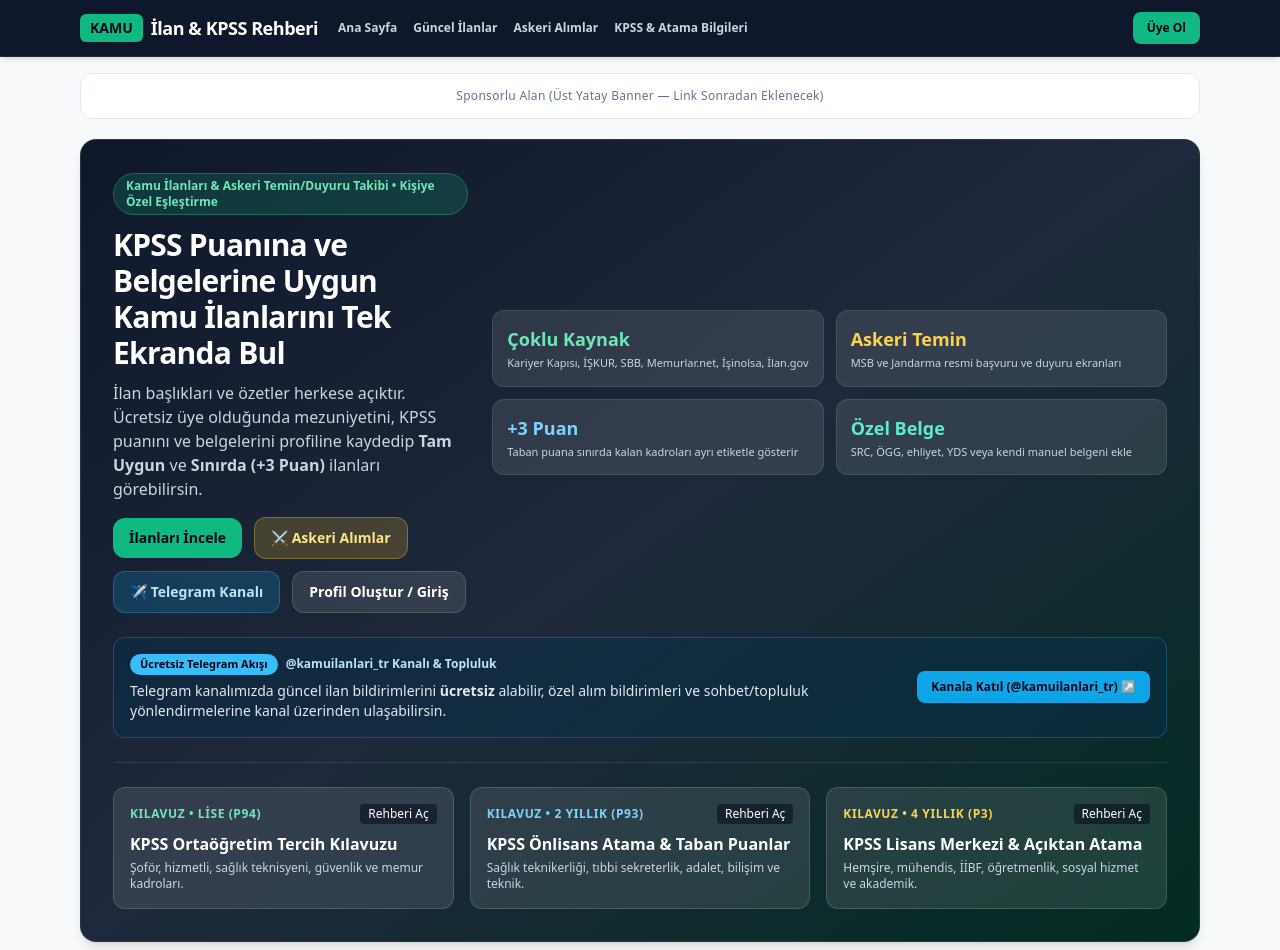
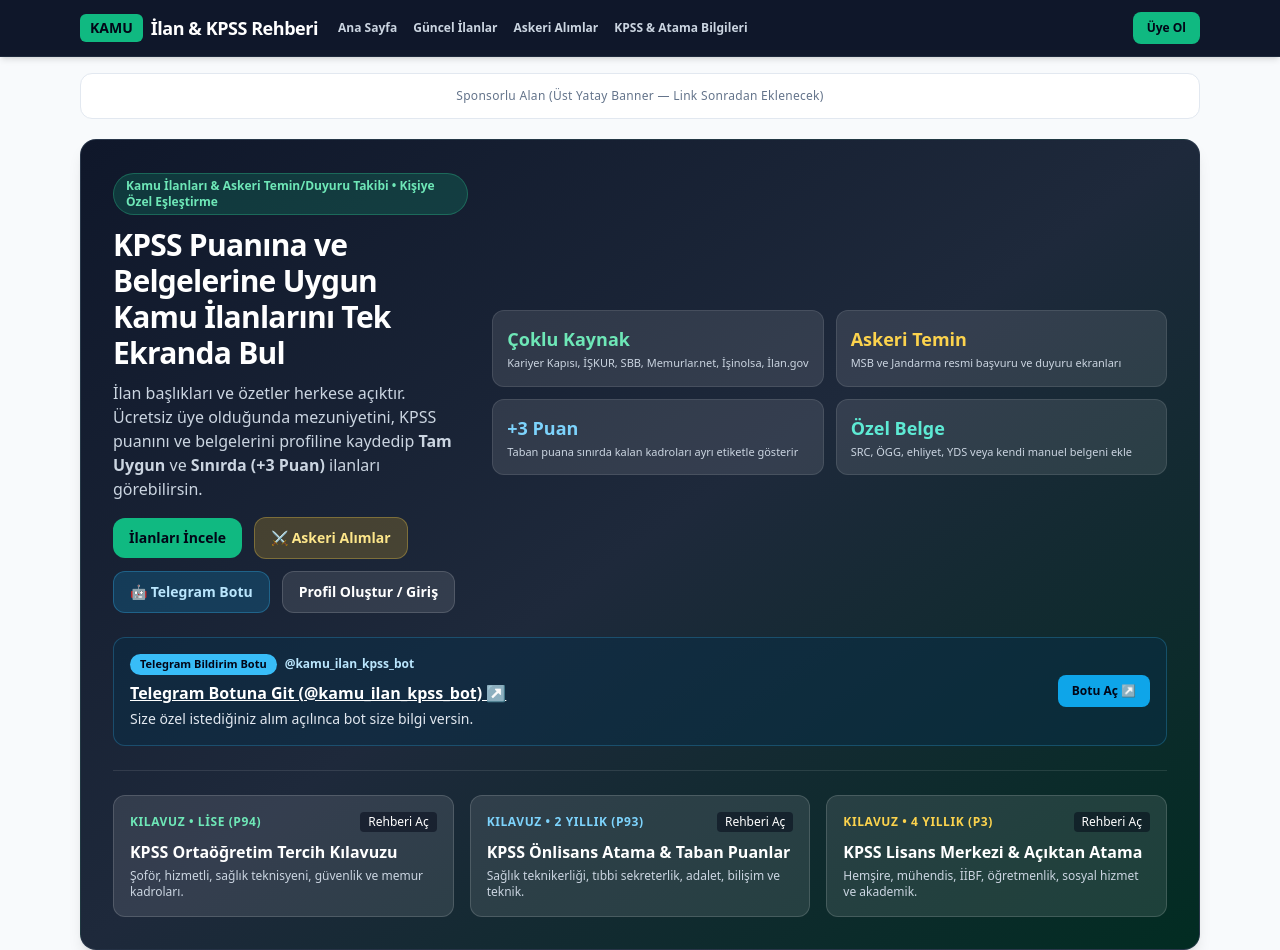
Before and after one commit to marnzkrieg2011-spec/kamu-ilanlari, a plain HTML site: page index.html in a window 1280 px wide. Shown: the top 950 px of the page. Drawn offline with nearby package versions, Linux system fonts and the light colour scheme.

Commit message:
Update index.html

```diff
--- a/index.html
+++ b/index.html
@@ -58,8 +58,8 @@
             <button type="button" onclick="openAskeriAlimlar(event)" class="bg-amber-400/20 hover:bg-amber-400/30 text-amber-200 font-bold text-xs sm:text-sm px-4 py-2.5 rounded-xl border border-amber-300/30 transition">
               ⚔️ Askeri Alımlar
             </button>
-            <a href="https://t.me/kamuilanlari_tr" target="_blank" rel="noopener" class="bg-sky-500/20 hover:bg-sky-500/30 text-sky-200 font-bold text-xs sm:text-sm px-4 py-2.5 rounded-xl border border-sky-400/30 transition">
-              ✈️ Telegram Kanalı
+            <a href="https://t.me/kamu_ilan_kpss_bot" target="_blank" rel="noopener" class="bg-sky-500/20 hover:bg-sky-500/30 text-sky-200 font-bold text-xs sm:text-sm px-4 py-2.5 rounded-xl border border-sky-400/30 transition">
+              🤖 Telegram Botu
             </a>
             <button type="button" onclick="openAuthModal()" class="bg-white/10 hover:bg-white/20 text-white font-semibold text-xs sm:text-sm px-4 py-2.5 rounded-xl border border-white/15 transition">
               Profil Oluştur / Giriş
@@ -87,20 +87,23 @@
         </div>
       </div>
 
-      <!-- TELEGRAM KANAL & TOPLULUK BİLDİRİM KUTUSU -->
+      <!-- TELEGRAM BOT YÖNLENDİRME KUTUSU -->
       <div class="mt-6 bg-sky-950/50 border border-sky-400/25 rounded-xl p-4 flex flex-col md:flex-row md:items-center justify-between gap-4">
         <div>
           <div class="flex items-center gap-2 flex-wrap">
-            <span class="bg-sky-400 text-slate-950 text-[11px] font-extrabold px-2.5 py-0.5 rounded-full">Ücretsiz Telegram Akışı</span>
-            <span class="text-xs font-bold text-sky-200">@kamuilanlari_tr Kanalı & Topluluk</span>
+            <span class="bg-sky-400 text-slate-950 text-[11px] font-extrabold px-2.5 py-0.5 rounded-full">Telegram Bildirim Botu</span>
+            <span class="text-xs font-bold text-sky-200">@kamu_ilan_kpss_bot</span>
           </div>
-          <p class="text-xs sm:text-sm text-slate-200 mt-1.5 leading-relaxed">
-            Telegram kanalımızda güncel ilan bildirimlerini <strong>ücretsiz</strong> alabilir, özel alım bildirimleri ve sohbet/topluluk yönlendirmelerine kanal üzerinden ulaşabilirsin.
+          <a href="https://t.me/kamu_ilan_kpss_bot" target="_blank" rel="noopener" class="inline-block text-sm sm:text-base font-bold text-white hover:text-sky-300 underline mt-1.5">
+            Telegram Botuna Git (@kamu_ilan_kpss_bot) ↗
+          </a>
+          <p class="text-xs sm:text-sm text-slate-200 mt-1 leading-relaxed">
+            Size özel istediğiniz alım açılınca bot size bilgi versin.
           </p>
         </div>
         <div class="flex flex-wrap items-center gap-2 shrink-0">
-          <a href="https://t.me/kamuilanlari_tr" target="_blank" rel="noopener" class="bg-sky-500 hover:bg-sky-400 text-slate-950 font-bold text-xs px-3.5 py-2 rounded-lg transition">
-            Kanala Katıl (@kamuilanlari_tr) ↗
+          <a href="https://t.me/kamu_ilan_kpss_bot" target="_blank" rel="noopener" class="bg-sky-500 hover:bg-sky-400 text-slate-950 font-bold text-xs px-3.5 py-2 rounded-lg transition">
+            Botu Aç ↗
           </a>
         </div>
       </div>
@@ -191,7 +194,7 @@
       <div class="mt-4 pt-3 border-t border-slate-100">
         <div class="grid grid-cols-1 md:grid-cols-2 gap-3 items-start">
           <div>
-            <label class="block text-xs font-semibold text-slate-600 mb-1">Telegram Kullanıcı Adı (Size özel alım açılırsa bildirim göndermek için)</label>
+            <label class="block text-xs font-semibold text-slate-600 mb-1">Telegram Kullanıcı Adı (Size özel istediğiniz alım açılınca bot size bilgi versin)</label>
             <input
               id="profileTelegram"
               oninput="saveProfileFromUI()"
@@ -201,13 +204,13 @@
               class="w-full border border-slate-300 rounded-lg px-3 py-2 text-sm"
             />
             <p class="text-[11px] text-slate-500 mt-1">
-              Özel bildirimler için <a href="https://t.me/kamuilanlari_tr" target="_blank" rel="noopener" class="text-sky-700 font-semibold underline">@kamuilanlari_tr</a> kanalındaki bildirim botu yönlendirmesinden <b>/start</b> yapabilirsin.
+              Size özel istediğiniz alım açılınca bot size bilgi versin. Bildirim için <a href="https://t.me/kamu_ilan_kpss_bot" target="_blank" rel="noopener" class="text-sky-700 font-semibold underline">@kamu_ilan_kpss_bot</a> botunu başlatıp <b>/start</b> yazabilirsin.
             </p>
           </div>
           <div class="bg-sky-50 border border-sky-200/80 rounded-xl p-3 text-xs text-slate-700">
-            <div class="font-bold text-sky-900">Ücretsiz Kanal & Topluluk Bildirimi</div>
+            <div class="font-bold text-sky-900">Kişiye Özel Bot Bildirimi</div>
             <p class="mt-1 leading-relaxed">
-              Yeni ilanlar <a href="https://t.me/kamuilanlari_tr" target="_blank" rel="noopener" class="font-bold text-sky-800 underline">t.me/kamuilanlari_tr</a> kanalında ücretsiz paylaşılır. İleride açılacak grup sohbeti ve duyurular da kanal üzerinden duyurulacaktır.
+              Size özel istediğiniz alım açılınca bot size bilgi versin. Bot üzerinden <a href="https://t.me/kamuilanlari_tr" target="_blank" rel="noopener" class="font-bold text-sky-800 underline">@kamuilanlari_tr</a> duyuru kanalına da geçebilirsin.
             </p>
           </div>
         </div>
@@ -374,7 +377,7 @@
   <footer class="bg-slate-900 text-slate-300 border-t border-slate-800">
     <div class="max-w-6xl mx-auto px-4 py-6 flex flex-col md:flex-row items-center justify-between gap-4 text-xs">
       <div>
-        <span class="font-bold text-white">KAMU İlan & KPSS Rehberi</span> • <a href="https://t.me/kamuilanlari_tr" target="_blank" rel="noopener" class="text-sky-400 hover:text-sky-300 underline">@kamuilanlari_tr</a> kanalında ücretsiz ilan bildirimi.
+        <span class="font-bold text-white">KAMU İlan & KPSS Rehberi</span> • <a href="https://t.me/kamu_ilan_kpss_bot" target="_blank" rel="noopener" class="text-sky-400 hover:text-sky-300 underline">@kamu_ilan_kpss_bot</a> • <a href="https://t.me/kamuilanlari_tr" target="_blank" rel="noopener" class="text-emerald-400 hover:text-emerald-300 underline">@kamuilanlari_tr</a>
       </div>
       <div class="flex flex-wrap items-center justify-center gap-4">
         <button type="button" onclick="goHome(event)" class="text-emerald-400 hover:text-emerald-300 font-semibold">Ana Sayfa</button>
@@ -439,7 +442,7 @@
         </div>
 
         <div class="pt-1">
-          <label class="block text-xs font-semibold text-slate-700 mb-1">Telegram Kullanıcı Adı (Size özel alım açılırsa bildirim göndermek için)</label>
+          <label class="block text-xs font-semibold text-slate-700 mb-1">Telegram Kullanıcı Adı (Size özel istediğiniz alım açılınca bot size bilgi versin)</label>
           <input
             id="regTelegram"
             type="text"
@@ -448,7 +451,7 @@
             class="w-full border border-slate-300 rounded-lg px-3 py-2 text-sm"
           />
           <p class="text-[11px] text-slate-500 mt-1">
-            Ayrıca <a href="https://t.me/kamuilanlari_tr" target="_blank" rel="noopener" class="text-sky-700 font-semibold underline">@kamuilanlari_tr</a> kanalından güncel ilan bildirimlerini ücretsiz alabilir ve sohbet/topluluk duyurularına ulaşabilirsin.
+            Size özel istediğiniz alım açılınca bot size bilgi versin. Bildirim için <a href="https://t.me/kamu_ilan_kpss_bot" target="_blank" rel="noopener" class="text-sky-700 font-semibold underline">@kamu_ilan_kpss_bot</a> üzerinden botu başlatabilirsin.
           </p>
         </div>
 
```
